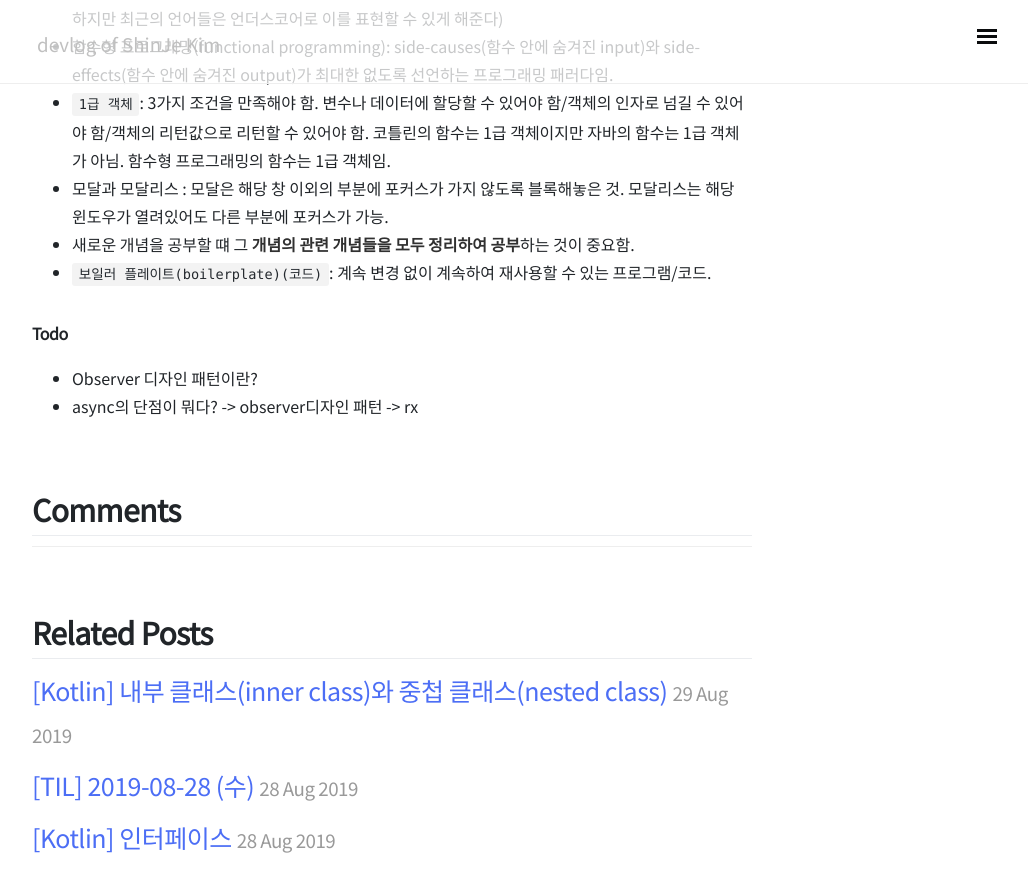
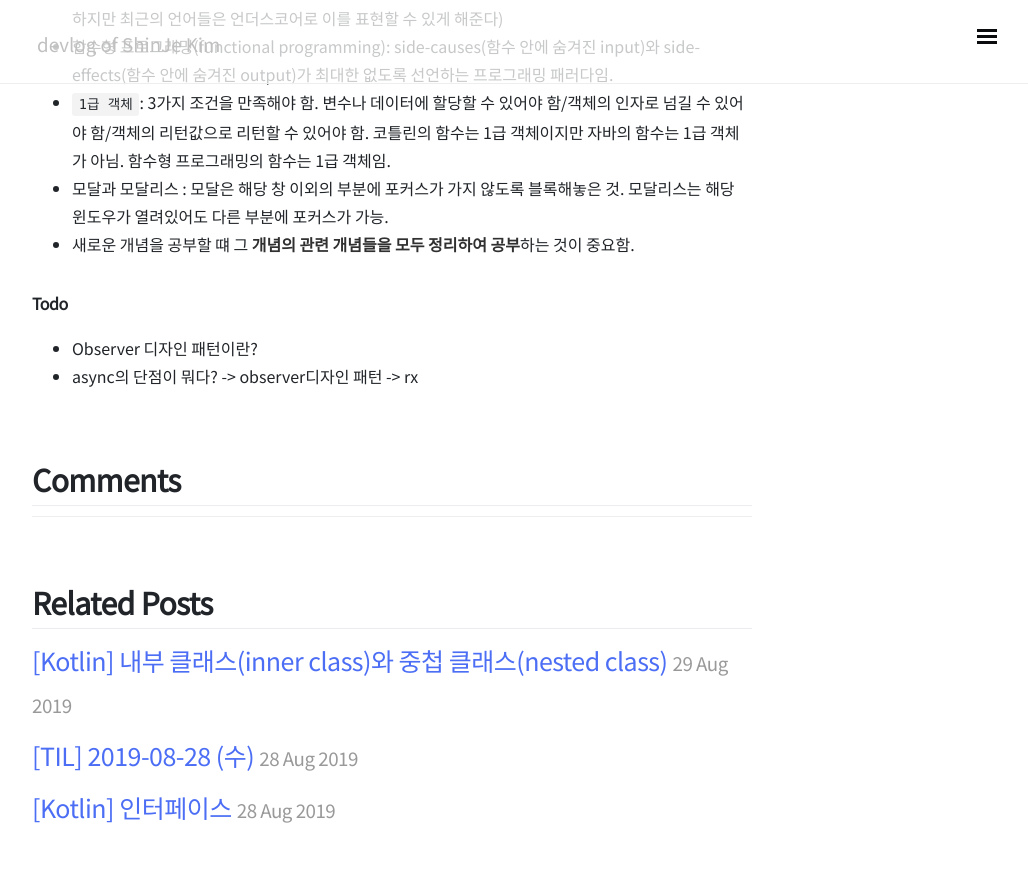
Before and after one commit to ShinJeKim/ShinJeKim.github.io, a Jekyll site: the page built from _posts/TIL/2019-08-29-[TIL] 2019-08-29 (목).md, in a window 1280 px wide and 900 px high, scrolled down 615 px. Shown: the top 892 px of the window, without its empty margins (248-1276 px from the left). Built offline with Jekyll 4.4.1, drawn with Linux system fonts in a browser that asks for light colours; nearby versions of some CDN libraries; comment, search, counter and statistics services are not loaded.

Commit message:
fix typo

```diff
--- a/_posts/TIL/2019-08-29-[TIL] 2019-08-29 (목).md
+++ b/_posts/TIL/2019-08-29-[TIL] 2019-08-29 (목).md
@@ -16,7 +16,6 @@ comments: true
 - `1급 객체`: 3가지 조건을 만족해야 함. 변수나 데이터에 할당할 수 있어야 함/객체의 인자로 넘길 수 있어야 함/객체의 리턴값으로 리턴할 수 있어야 함. 코틀린의 함수는 1급 객체이지만 자바의 함수는 1급 객체가 아님. 함수형 프로그래밍의 함수는 1급 객체임.
 - 모달과 모달리스 : 모달은 해당 창 이외의 부분에 포커스가 가지 않도록 블록해놓은 것. 모달리스는 해당 윈도우가 열려있어도 다른 부분에 포커스가 가능.
 - 새로운 개념을 공부할 떄 그 **개념의 관련 개념들을 모두 정리하여 공부**하는 것이 중요함.
-- `보일러 플레이트(boilerplate)(코드)`: 계속 변경 없이 계속하여 재사용할 수 있는 프로그램/코드.
 
 ### Todo
 - Observer 디자인 패턴이란?
```
